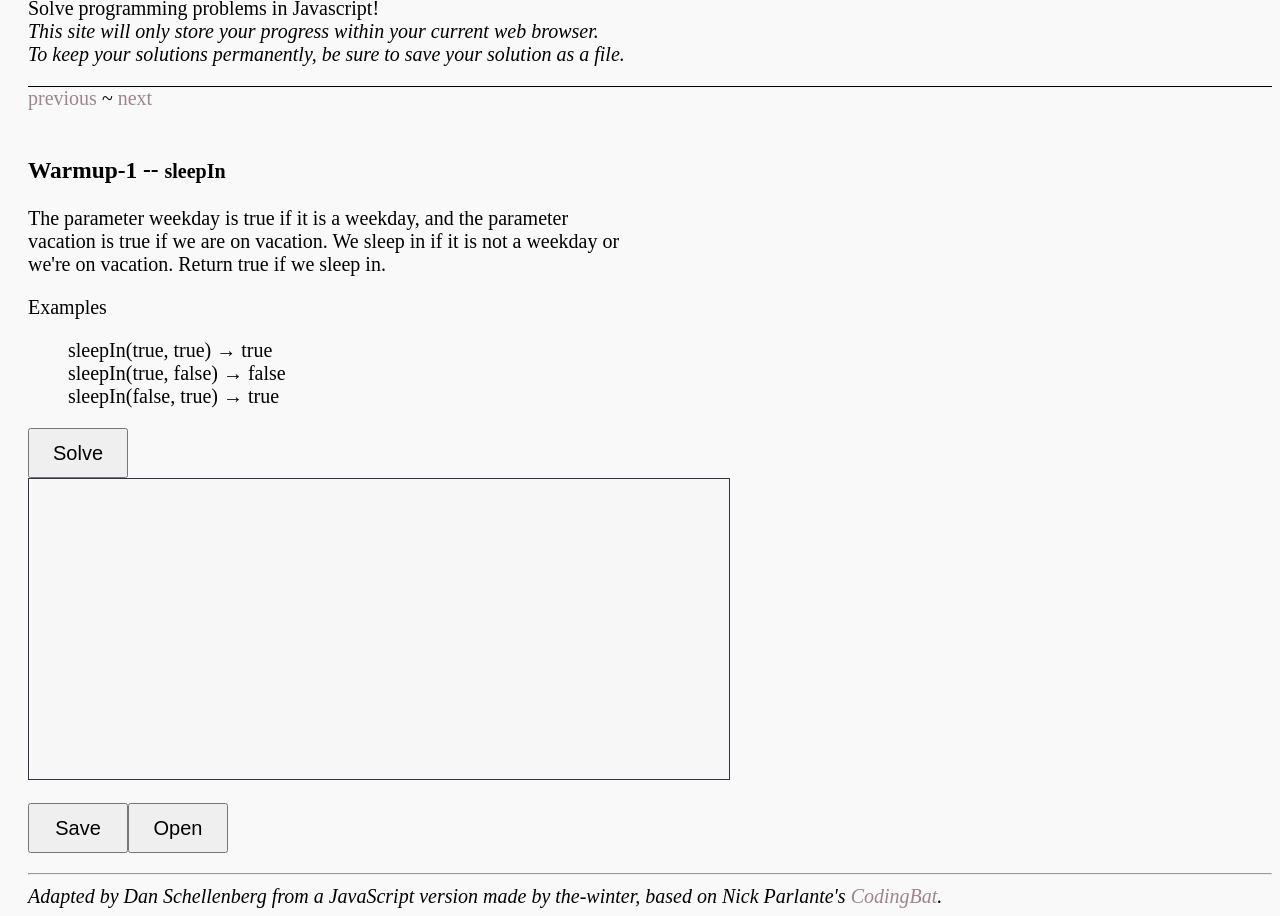
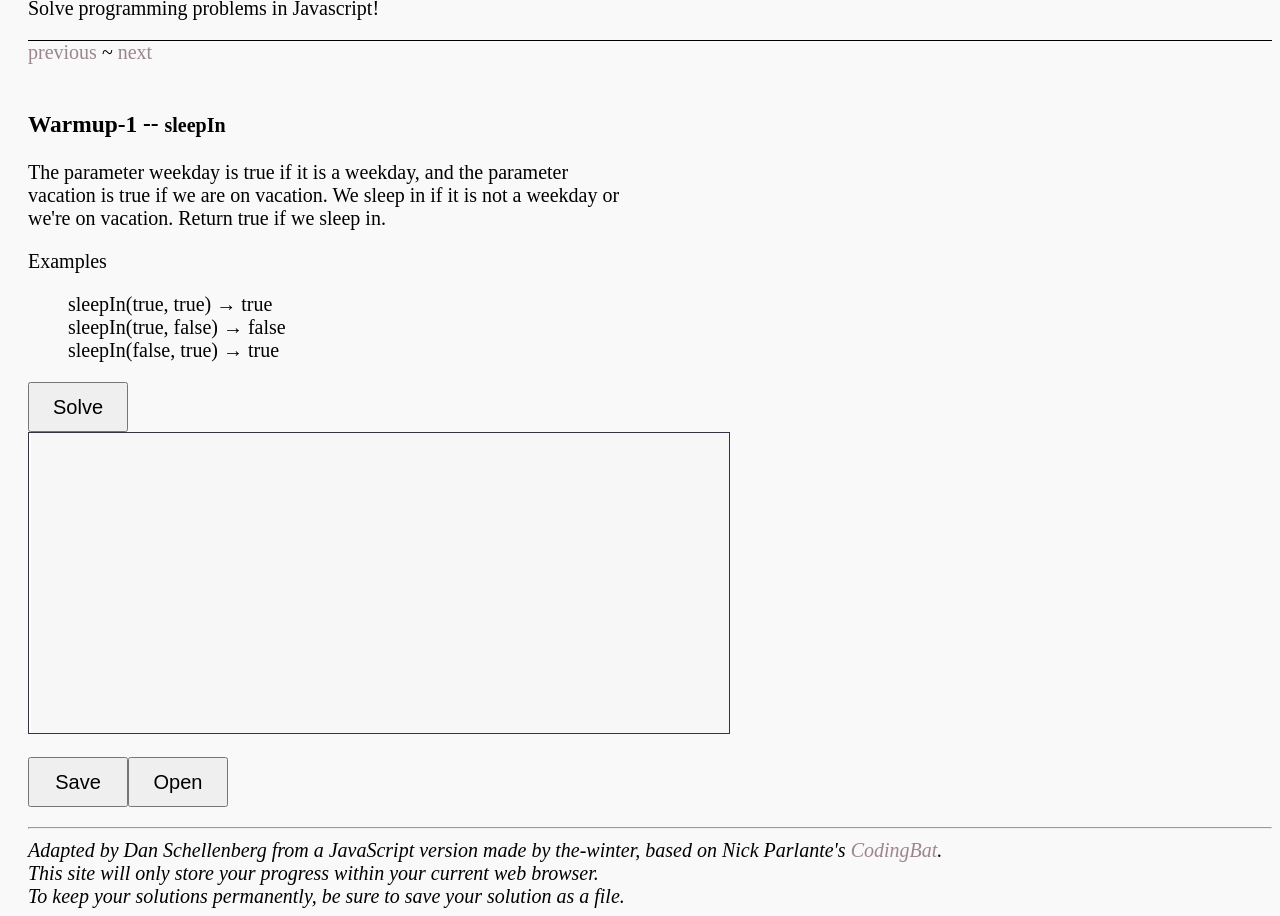
Before and after one commit to the-winter/codingjs, a website with bundled scripts: page exercise.html in a window 1280 px wide. Shown: the part 58-974 px from the top of the page. Built offline with nearby package versions, Linux system fonts and the light colour scheme; a web font is replaced by a local one.

Commit message:
updated html

```diff
--- a/exercise.html
+++ b/exercise.html
@@ -10,9 +10,7 @@
   <body>
     <div class="main">
       <p class="heading"><a class="heading" href="."><img src="favicon-96x96.png" width="32px" alt="favicon" />&nbsp;<b>CodingJS</a></b></p>
-      <p class="subheading">Solve programming problems in Javascript!<br/>
-         <i>This site will only store your progress within your current web browser.<br>
-            To keep your solutions permanently, be sure to save your solution as a file.</i></p>
+      <p class="subheading">Solve programming problems in Javascript!</p>
 
       <a class="links" id="previous" href="#">previous</a>&nbsp;~&nbsp;<a class="links" id="next" href="#">next</a><br>
       <h3><p id="title"> </p> <b>--</b> <p id="name"> </p></h3>
@@ -49,7 +47,11 @@
         <footer>
       </div>
       <div style="clear: both">
-          <footer><hr><i>Adapted by Dan Schellenberg from a JavaScript version made by the-winter, based on Nick Parlante's <a class="links"href="http://codingbat.com/" target="_blank">CodingBat</a>.</i></hr></footer>
+          <footer>
+            <hr><i>Adapted by Dan Schellenberg from a JavaScript version made by the-winter, based on Nick Parlante's <a class="links"href="http://codingbat.com/" target="_blank">CodingBat</a>.</i></hr><br>
+            <i>This site will only store your progress within your current web browser.<br>
+               To keep your solutions permanently, be sure to save your solution as a file.</i>
+          </footer>
       </div>
   </div>
 </body>
```
